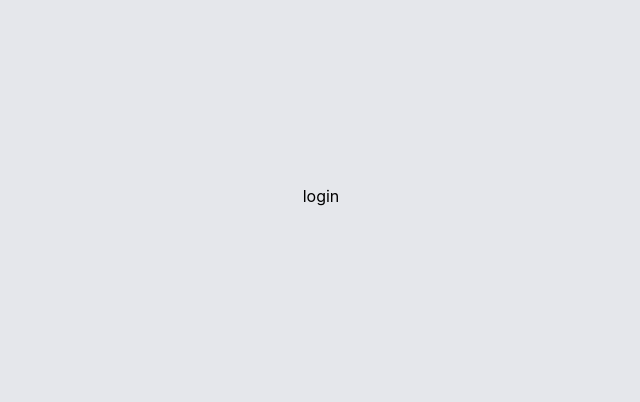
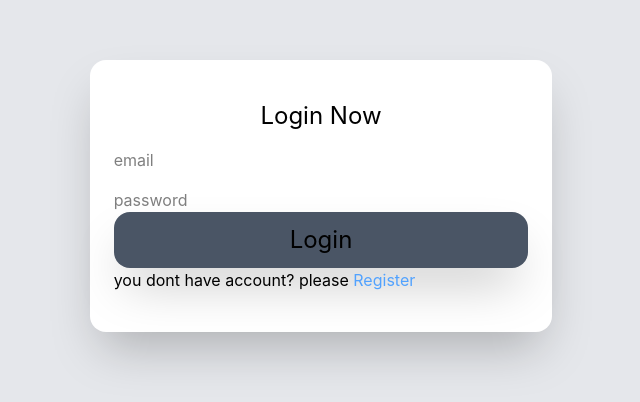
Before and after one commit to AbdelrahmanEssam17/SocialMedia, a React (Vite) app in the folder social-media/: page /login in a window 1280 px wide. Shown: the part 204-606 px from the top of the page, without its empty margins (319-959 px from the left). Built offline with nearby package versions, Linux system fonts and the light colour scheme.

Commit message:
login ui

```diff
--- a/social-media/src/Pages/Login.jsx
+++ b/social-media/src/Pages/Login.jsx
@@ -1,9 +1,37 @@
 import React from "react";
-
+import Register from "./Register";
+import { useNavigate, Link } from "react-router-dom";
 export default function Login() {
+  const navigate = useNavigate();
   return (
-    <div>
-      <h1>login</h1>
+    <div className="bg-white rounded-2xl shadow-2xl py-10 px-6 min-w-md items-center justify-center">
+      <h1 className="flex justify-center text-2xl mb-4 items-center">
+        Login Now
+      </h1>
+      <div className="flex flex-col gap-4">
+        <input
+          type="text"
+          placeholder="email"
+          className="flex items-center justify-center "
+        />
+        <input
+          type="password"
+          placeholder="password"
+          className="flex items-center justify-center "
+        />
+      </div>
+      <button className="bg-gray-600 rounded-2xl shadow-2xl py-3 px-44 flex text-2xl ">
+        Login
+      </button>
+      <p>
+        you dont have account? please{" "}
+        <Link
+          className="text-blue-400 cursor-pointer"
+          onClick={() => navigate("/register")}
+        >
+          Register
+        </Link>
+      </p>
     </div>
   );
 }
```
